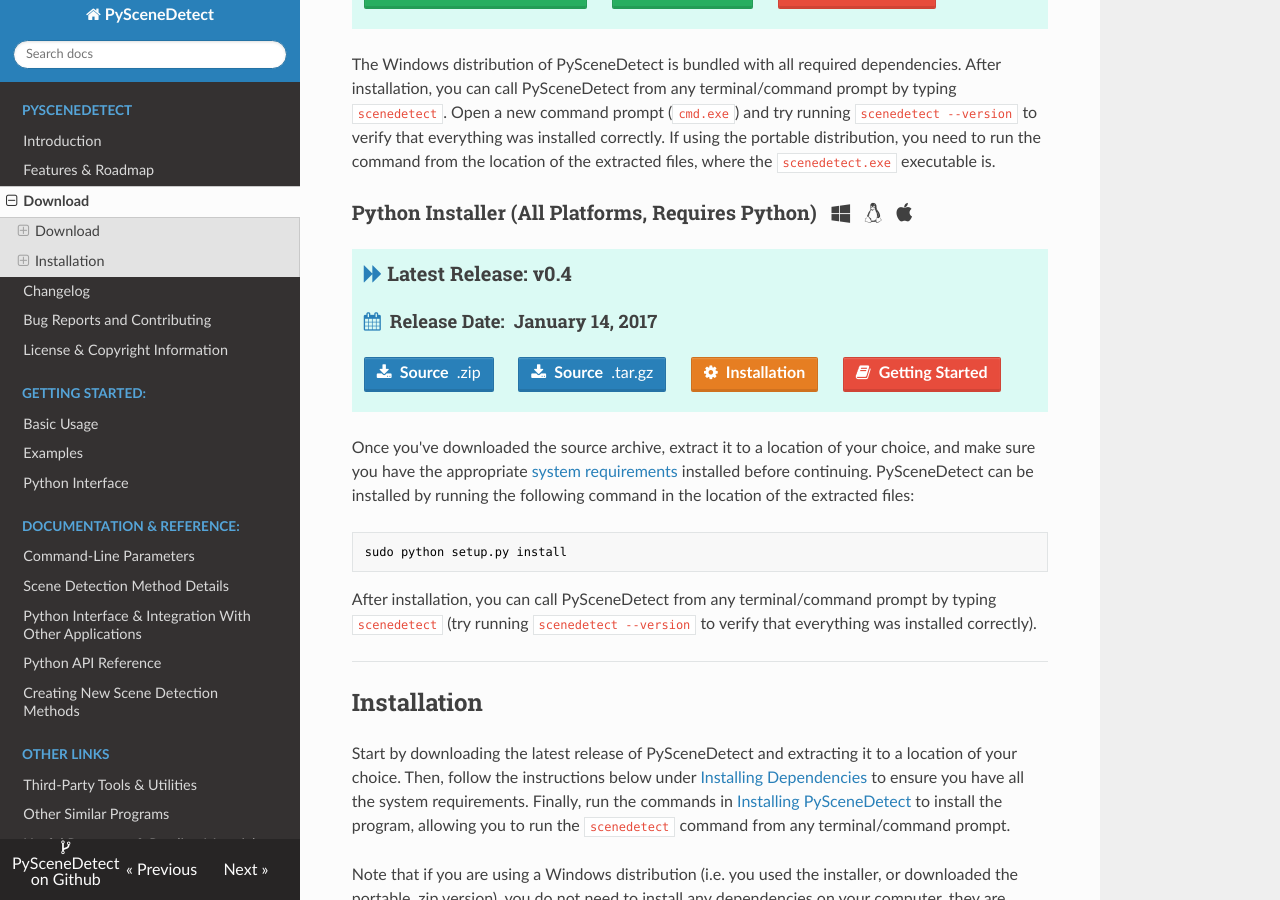
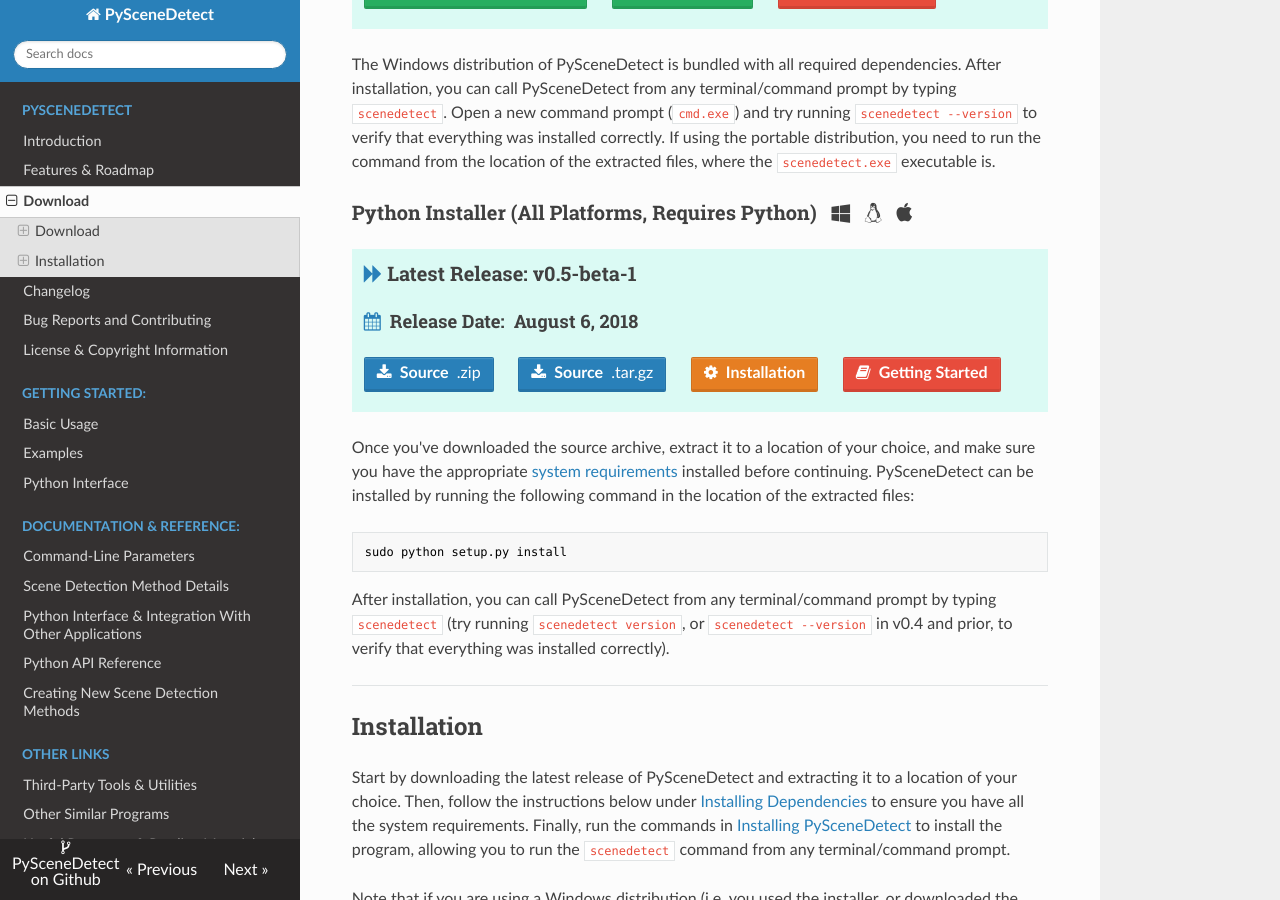
Before and after one commit to vovamushak/PySceneDetect, an MkDocs documentation site: the page built from docs/download.md, in a window 1280 px wide and 900 px high, scrolled down 520 px. Built offline with MkDocs 1.6.1, drawn with Linux system fonts in a browser that asks for light colours; nearby versions of some CDN libraries; old or Windows-style settings are respelled for this version of MkDocs.

Commit message:
Update download/releases page to include v0.5-beta-1 for source distribution.

````diff
--- a/docs/download.md
+++ b/docs/download.md
@@ -20,9 +20,9 @@ The Windows distribution of PySceneDetect is bundled with all required dependenc
 ### Python Installer (All Platforms, Requires Python) &nbsp; <span class="wy-text-neutral"><span class="fa fa-windows"></span> &nbsp; <span class="fa fa-linux"></span> &nbsp; <span class="fa fa-apple"></span></span></h3>
 
 <div class="important">
-<h3 class="wy-text-neutral"><span class="fa fa-forward wy-text-info"></span> Latest Release: <b class="wy-text-neutral">v0.4</b></h3>
-<h4 class="wy-text-neutral"><span class="fa fa-calendar wy-text-info"></span>&nbsp; Release Date:&nbsp; <b>January 14, 2017</b></h4>
-<a href="https://github.com/Breakthrough/PySceneDetect/archive/v0.4.zip" class="btn btn-info" style="margin-bottom:8px;" role="button"><span class="fa fa-download"></span>&nbsp; <b>Source</b>&nbsp;&nbsp;.zip</a> &nbsp;&nbsp;&nbsp;&nbsp; <a href="https://github.com/Breakthrough/PySceneDetect/archive/v0.4.tar.gz" class="btn btn-info" style="margin-bottom:8px;" role="button"><span class="fa fa-download"></span>&nbsp; <b>Source</b>&nbsp;&nbsp;.tar.gz</a> &nbsp;&nbsp;&nbsp;&nbsp; <a href="#installation" class="btn btn-warning" style="margin-bottom:8px;" role="button"><span class="fa fa-gear"></span>&nbsp; <b>Installation</b></a> &nbsp;&nbsp;&nbsp;&nbsp; <a href="../examples/usage/" class="btn btn-danger" style="margin-bottom:8px;" role="button"><span class="fa fa-book"></span>&nbsp; <b>Getting Started</b></a>
+<h3 class="wy-text-neutral"><span class="fa fa-forward wy-text-info"></span> Latest Release: <b class="wy-text-neutral">v0.5-beta-1</b></h3>
+<h4 class="wy-text-neutral"><span class="fa fa-calendar wy-text-info"></span>&nbsp; Release Date:&nbsp; <b>August 6, 2018</b></h4>
+<a href="https://github.com/Breakthrough/PySceneDetect/archive/v0.5-beta-1.zip" class="btn btn-info" style="margin-bottom:8px;" role="button"><span class="fa fa-download"></span>&nbsp; <b>Source</b>&nbsp;&nbsp;.zip</a> &nbsp;&nbsp;&nbsp;&nbsp; <a href="https://github.com/Breakthrough/PySceneDetect/archive/v0.5-beta-1.tar.gz" class="btn btn-info" style="margin-bottom:8px;" role="button"><span class="fa fa-download"></span>&nbsp; <b>Source</b>&nbsp;&nbsp;.tar.gz</a> &nbsp;&nbsp;&nbsp;&nbsp; <a href="#installation" class="btn btn-warning" style="margin-bottom:8px;" role="button"><span class="fa fa-gear"></span>&nbsp; <b>Installation</b></a> &nbsp;&nbsp;&nbsp;&nbsp; <a href="../examples/usage/" class="btn btn-danger" style="margin-bottom:8px;" role="button"><span class="fa fa-book"></span>&nbsp; <b>Getting Started</b></a>
 </div>
 
 Once you've downloaded the source archive, extract it to a location of your choice, and make sure you have the appropriate [system requirements](#installing-dependencies) installed before continuing.  PySceneDetect can be installed by running the following command in the location of the extracted files:
@@ -31,7 +31,7 @@ Once you've downloaded the source archive, extract it to a location of your choi
 sudo python setup.py install
 ```
 
-After installation, you can call PySceneDetect from any terminal/command prompt by typing `scenedetect` (try running `scenedetect --version` to verify that everything was installed correctly).
+After installation, you can call PySceneDetect from any terminal/command prompt by typing `scenedetect` (try running `scenedetect version`, or `scenedetect --version` in v0.4 and prior, to verify that everything was installed correctly).
 
 
 ------------------------------------------------
````
